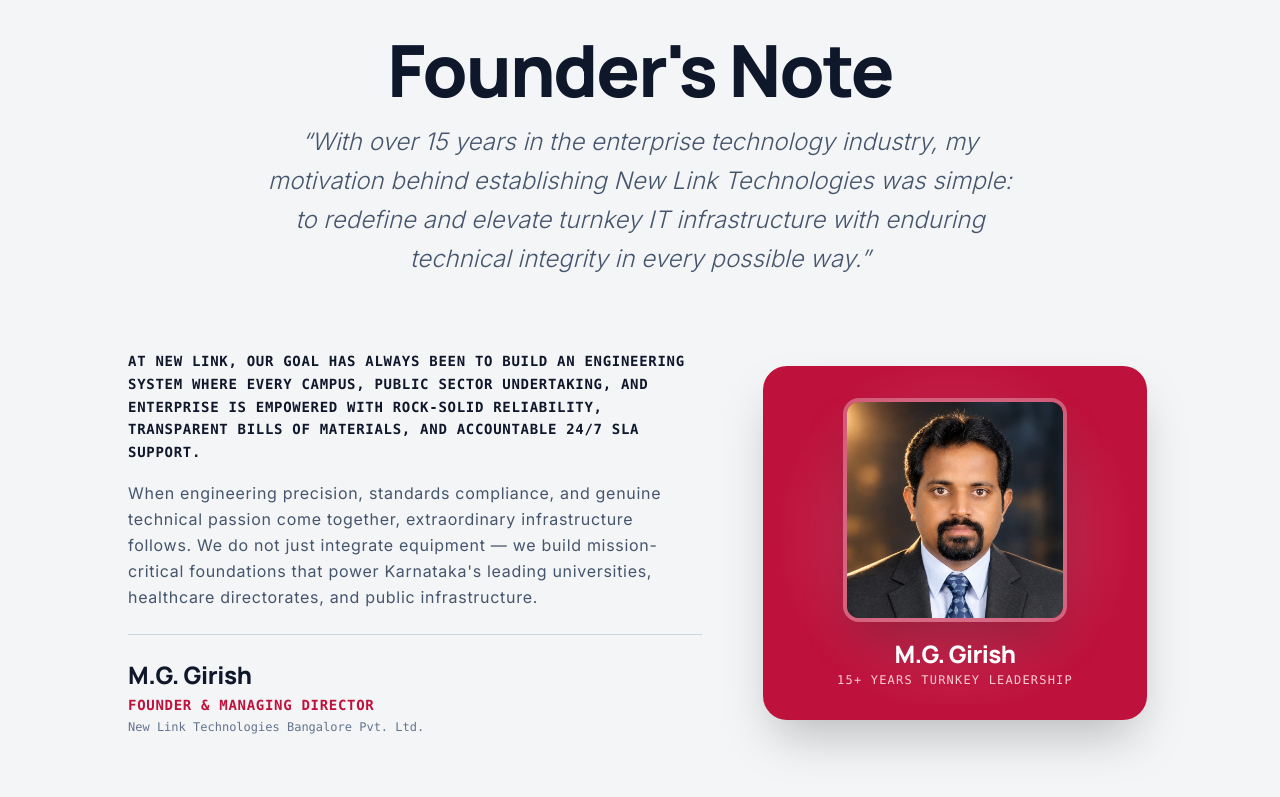
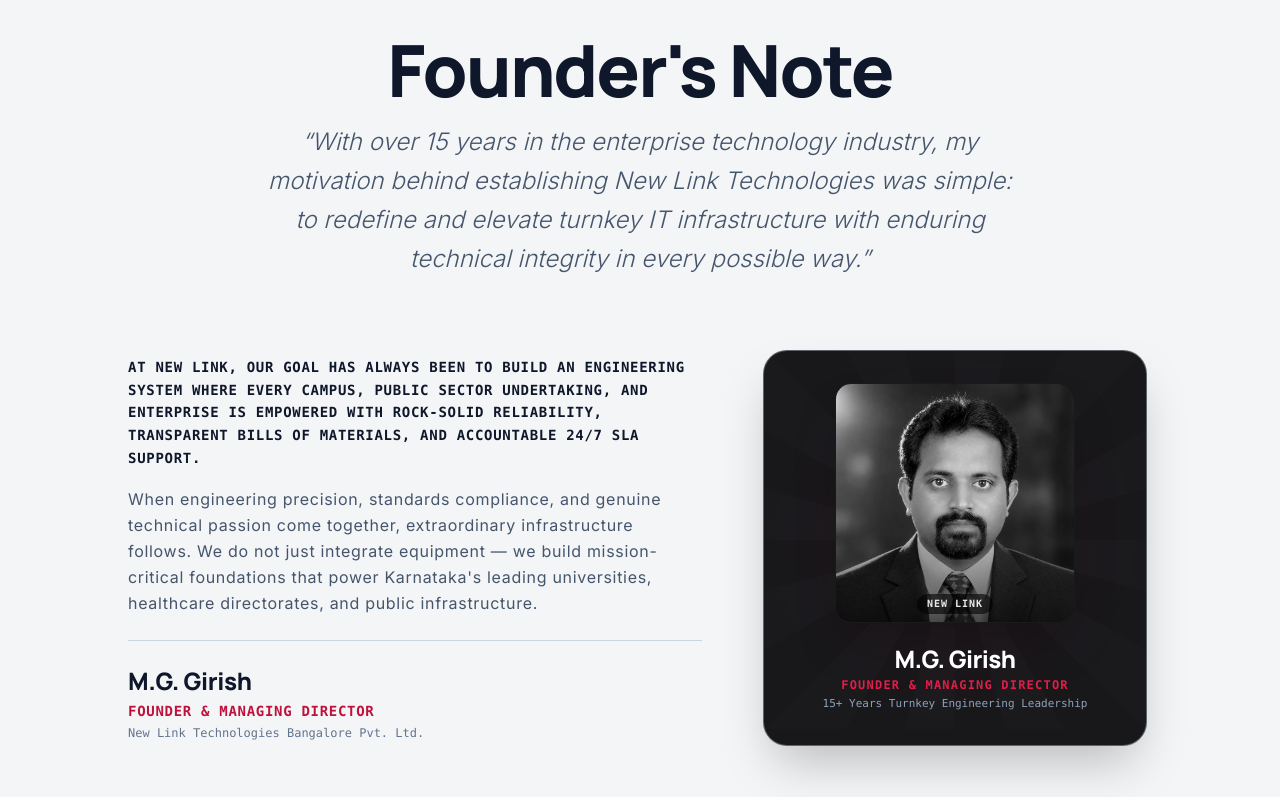
Before and after one commit to ragul-genz/bengalore.pvt, a Next.js app: page /about in a window 1280 px wide. Shown: the part 2000-2797 px from the top of the page. Built offline with nearby package versions, Linux system fonts and the light colour scheme.

Commit message:
feat(about): polish Founder Note charcoal portrait and Turnkey Collective kinetic showcase matching reference video 2

```diff
--- a/src/app/about/AboutClient.tsx
+++ b/src/app/about/AboutClient.tsx
@@ -468,34 +468,47 @@ export function AboutClient() {
               </div>
             </div>
 
-            {/* Right Column: Large Crimson Red Card with Founder Photo (Frame 00:10) */}
+            {/* Right Column: Sleek Charcoal Card with Founder Portrait (Exact Match to Reference Video) */}
             <div className="lg:col-span-5 flex justify-center">
               <motion.div
                 initial={{ opacity: 0, scale: 0.95 }}
                 whileInView={{ opacity: 1, scale: 1 }}
                 viewport={VIEWPORT_CONFIG}
                 transition={{ duration: 0.6, ease: CINEMATIC_EASE }}
-                className="relative w-full max-w-sm rounded-3xl overflow-hidden bg-[#BE123C] p-6 sm:p-8 shadow-2xl flex flex-col items-center justify-center text-center space-y-4"
+                className="relative w-full max-w-sm rounded-3xl overflow-hidden bg-[#18181B] border border-slate-300/40 p-6 sm:p-8 shadow-2xl flex flex-col items-center justify-center text-center space-y-4"
               >
-                {/* Subtle Radial Sunburst Glow */}
-                <div className="absolute inset-0 bg-[radial-gradient(circle_at_center,rgba(255,255,255,0.2)_0%,transparent_70%)] pointer-events-none" />
+                {/* Subtle Radial Sunburst Texture */}
+                <div
+                  className="absolute inset-0 opacity-40 pointer-events-none"
+                  style={{
+                    background:
+                      "radial-gradient(circle at center, rgba(225,29,72,0.15) 0%, transparent 70%), repeating-conic-gradient(from 0deg, rgba(255,255,255,0.03) 0deg 15deg, transparent 15deg 30deg)",
+                  }}
+                />
 
-                <div className="relative w-48 h-48 sm:w-56 sm:h-56 rounded-2xl overflow-hidden border-4 border-white/30 shadow-2xl">
+                <div className="relative w-52 h-52 sm:w-60 sm:h-60 rounded-2xl overflow-hidden border border-white/10 shadow-2xl bg-black">
                   <Image
                     src="/leadership/director-mg-girish.jpg"
                     alt="M.G. Girish - Founder & Managing Director"
                     fill
-                    sizes="220px"
-                    className="object-cover object-top"
+                    sizes="240px"
+                    className="object-cover object-top grayscale hover:grayscale-0 transition-all duration-500"
                   />
+                  <div className="absolute inset-0 bg-gradient-to-t from-black/70 via-transparent to-transparent pointer-events-none" />
+                  <span className="absolute bottom-2 left-1/2 -translate-x-1/2 text-[10px] font-mono tracking-widest text-white/90 uppercase font-bold bg-black/60 px-2.5 py-0.5 rounded-full">
+                    NEW LINK
+                  </span>
                 </div>
 
-                <div className="relative z-10 text-white space-y-0.5">
-                  <p className="font-heading font-black text-xl sm:text-2xl tracking-tight">
+                <div className="relative z-10 text-white space-y-0.5 pt-1">
+                  <p className="font-heading font-black text-xl sm:text-2xl tracking-tight text-white">
                     M.G. Girish
                   </p>
-                  <p className="text-xs font-mono uppercase tracking-widest text-rose-200">
-                    15+ Years Turnkey Leadership
+                  <p className="text-xs font-mono uppercase tracking-widest text-[#E11D48] font-bold">
+                    Founder &amp; Managing Director
+                  </p>
+                  <p className="text-[11px] text-slate-400 font-mono">
+                    15+ Years Turnkey Engineering Leadership
                   </p>
                 </div>
               </motion.div>
@@ -530,35 +543,88 @@ export function AboutClient() {
             </p>
           </div>
 
-          {/* Central Black Badge Banner (Matching Frame 00:15) */}
+          {/* Central High-Tech Cinematic Badge & Animation Canvas (Exact Match to Frames 00:13 - 00:21) */}
           <motion.div
             initial={{ opacity: 0, y: 30 }}
             whileInView={{ opacity: 1, y: 0 }}
             viewport={VIEWPORT_CONFIG}
             transition={{ duration: 0.7, ease: CINEMATIC_EASE }}
-            className="max-w-4xl mx-auto rounded-3xl bg-[#050B14] border border-white/15 p-10 sm:p-14 text-center text-white shadow-2xl relative overflow-hidden group"
+            className="max-w-5xl mx-auto rounded-3xl bg-[#050B14] border border-white/20 p-8 sm:p-14 text-center text-white shadow-2xl relative overflow-hidden group min-h-[380px] sm:min-h-[440px] flex flex-col justify-between"
           >
-            {/* Ambient Red Glow */}
-            <div className="absolute inset-0 bg-gradient-to-r from-rose-600/10 via-transparent to-blue-600/10 pointer-events-none" />
+            {/* Ambient High-Tech Cyber Grid & Laser Beams */}
+            <div className="absolute inset-0 pointer-events-none overflow-hidden">
+              <div className="absolute -top-24 left-1/2 -translate-x-1/2 w-[600px] h-48 bg-[#E11D48]/15 rounded-full blur-[100px]" />
+              <div className="absolute inset-0 bg-[radial-gradient(#ffffff0a_1px,transparent_1px)] [background-size:24px_24px] opacity-40" />
 
-            <div className="relative z-10 flex flex-col items-center space-y-4">
-              <div className="flex items-center gap-3">
-                <span className="font-heading font-black text-3xl sm:text-5xl tracking-tighter text-white uppercase">
+              {/* High-Speed Optical Fiber Light Beam Animation (Matching Plane Zoom) */}
+              <div className="absolute inset-0 flex items-center justify-center opacity-30">
+                <svg viewBox="0 0 800 300" className="w-full h-full" fill="none">
+                  <path
+                    d="M 50 250 L 350 150 L 750 50"
+                    stroke="rgba(225, 29, 72, 0.4)"
+                    strokeWidth="2"
+                    strokeDasharray="8 8"
+                  />
+                  <path
+                    d="M 50 50 L 400 150 L 750 250"
+                    stroke="rgba(56, 189, 248, 0.4)"
+                    strokeWidth="2"
+                    strokeDasharray="8 8"
+                  />
+                  <circle cx="400" cy="150" r="80" stroke="rgba(225, 29, 72, 0.2)" strokeWidth="1" />
+                  <circle cx="400" cy="150" r="130" stroke="rgba(56, 189, 248, 0.15)" strokeWidth="1" strokeDasharray="4 4" />
+                </svg>
+              </div>
+            </div>
+
+            {/* Top Tagline */}
+            <div className="relative z-10 flex items-center justify-between text-xs font-mono text-slate-400">
+              <span className="flex items-center gap-2">
+                <span className="w-2 h-2 rounded-full bg-emerald-400 animate-pulse" />
+                <span>STATEWIDE MISSION-CRITICAL DEPLOYMENTS</span>
+              </span>
+              <span className="text-[#E11D48] font-bold">EPC GRADE</span>
+            </div>
+
+            {/* Central Iconic Badge */}
+            <div className="relative z-10 my-auto py-8 flex flex-col items-center space-y-4">
+              <div className="flex flex-wrap items-center justify-center gap-3 sm:gap-4">
+                <span className="font-heading font-black text-4xl sm:text-6xl md:text-7xl tracking-tighter text-white uppercase drop-shadow-xl">
                   NEW<span className="text-[#E11D48]">LINK</span>
                 </span>
-                <span className="text-white/30 text-3xl font-light">|</span>
-                <span className="font-heading font-black text-2xl sm:text-4xl tracking-tight text-[#E11D48] uppercase">
-                  TURNKEY
+                <span className="text-white/30 text-3xl sm:text-5xl font-light">|</span>
+                <span className="font-heading font-black text-3xl sm:text-5xl md:text-6xl tracking-tight text-[#E11D48] uppercase drop-shadow-xl">
+                  COLLECTIVE
                 </span>
               </div>
 
-              <p className="text-xs sm:text-sm font-mono uppercase tracking-[0.3em] text-slate-400 font-bold">
+              <p className="text-xs sm:text-sm font-mono uppercase tracking-[0.35em] text-slate-300 font-bold">
                 ENGINEERED INFRASTRUCTURE • CONNECTING VALUES
               </p>
 
-              <p className="text-xs sm:text-sm text-slate-400 max-w-xl mx-auto font-light pt-2">
+              <p className="text-xs sm:text-sm text-slate-400 max-w-xl mx-auto font-light pt-2 leading-relaxed">
                 Built on 15+ years of domain expertise, Fluke certification, and direct OEM Tier-1 partnerships. Delivered on time with zero single-point-of-failure guarantee.
               </p>
+            </div>
+
+            {/* Bottom 4 Domains Bar */}
+            <div className="relative z-10 grid grid-cols-2 md:grid-cols-4 gap-3 pt-6 border-t border-white/10 text-xs font-mono">
+              <div className="bg-white/5 py-2 px-3 rounded-xl border border-white/10">
+                <p className="text-slate-400 text-[10px]">DOMAIN 01</p>
+                <p className="text-white font-bold">Modular Data Centres</p>
+              </div>
+              <div className="bg-white/5 py-2 px-3 rounded-xl border border-white/10">
+                <p className="text-slate-400 text-[10px]">DOMAIN 02</p>
+                <p className="text-white font-bold">Campus OFC Rings</p>
+              </div>
+              <div className="bg-white/5 py-2 px-3 rounded-xl border border-white/10">
+                <p className="text-slate-400 text-[10px]">DOMAIN 03</p>
+                <p className="text-white font-bold">Structured Cabling</p>
+              </div>
+              <div className="bg-white/5 py-2 px-3 rounded-xl border border-white/10">
+                <p className="text-slate-400 text-[10px]">DOMAIN 04</p>
+                <p className="text-white font-bold">220 kWp Solar EPC</p>
+              </div>
             </div>
           </motion.div>
         </Container>
```
